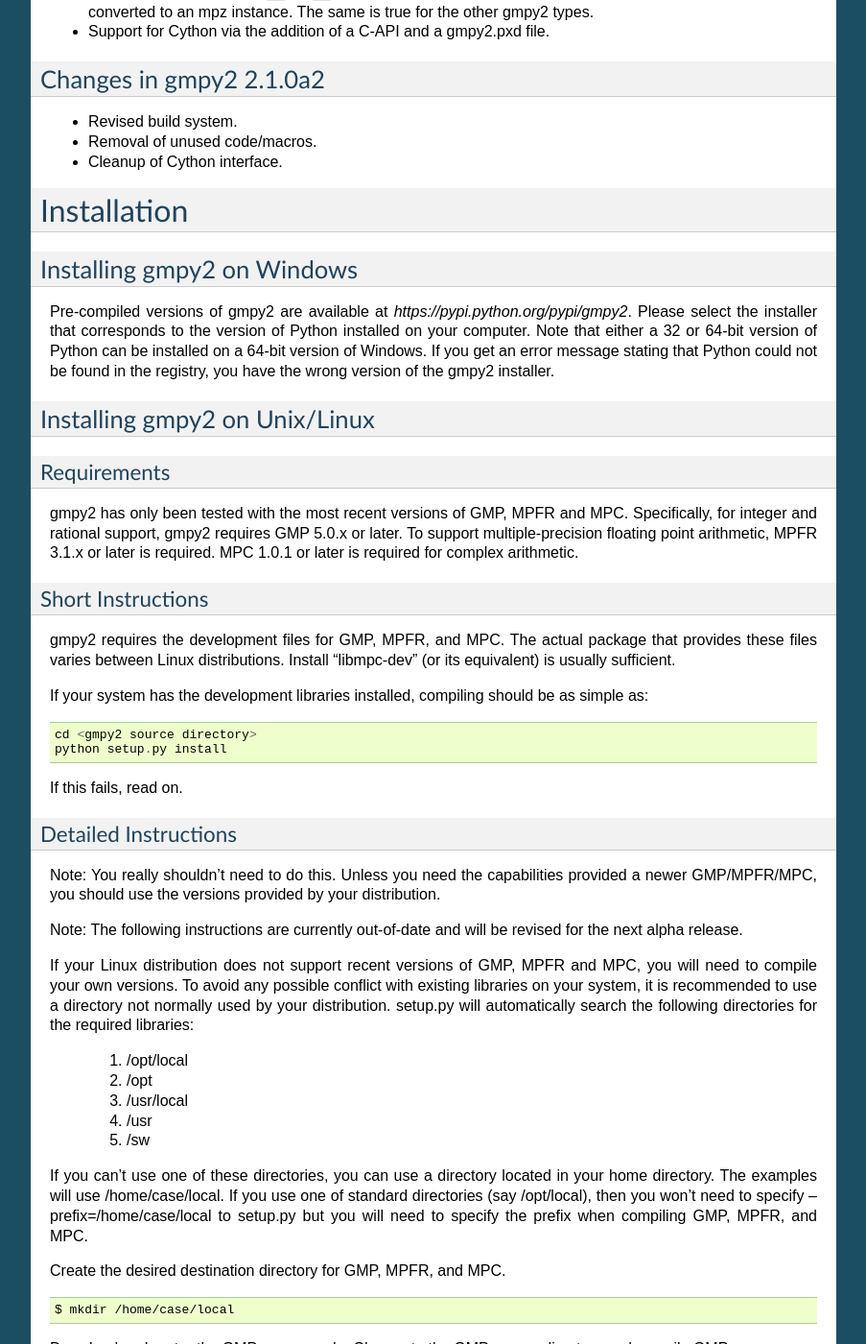
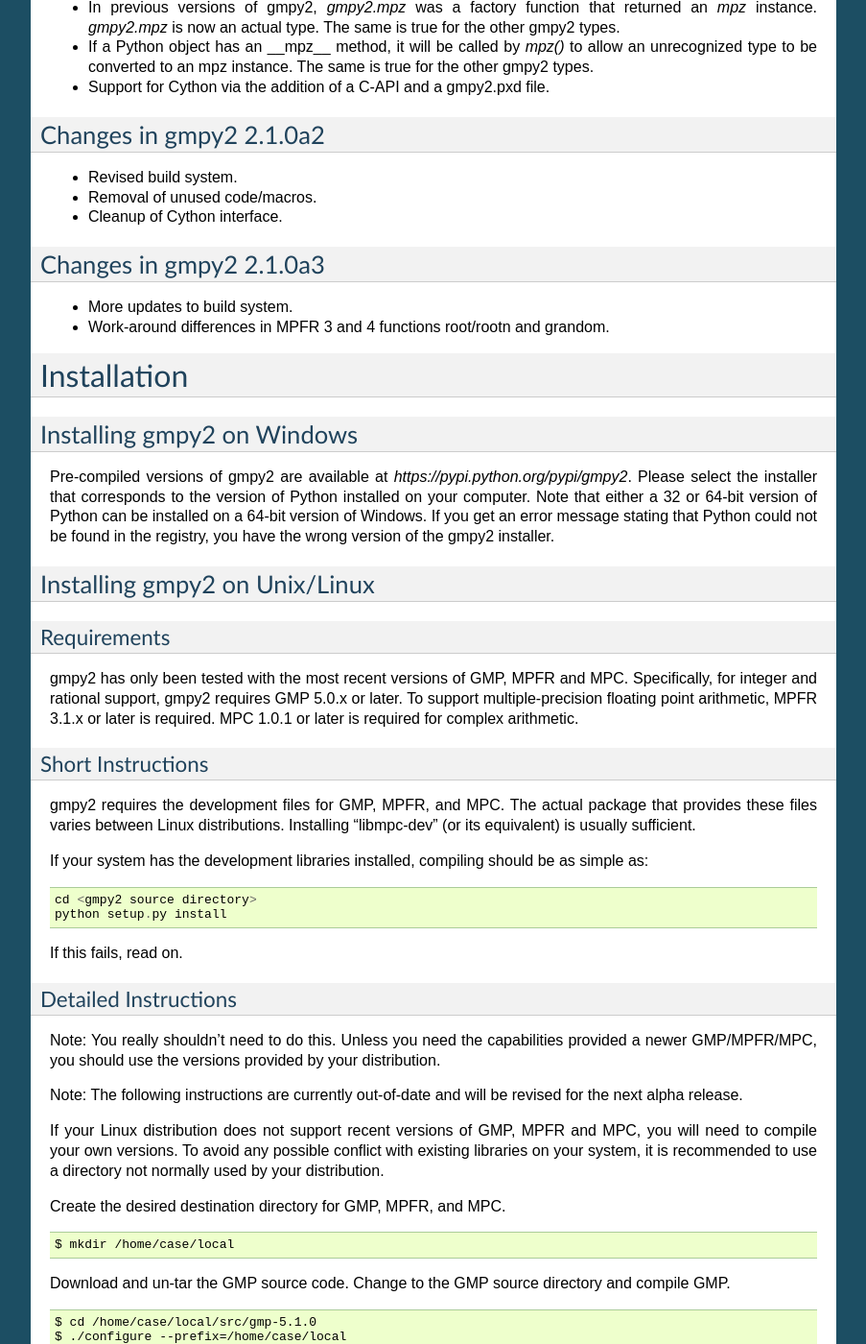
Before and after one commit to aleaxit/gmpy, a Sphinx documentation site: the page built from docs/intro.rst, in a window 1280 px wide and 1400 px high, scrolled down 1192 px. Shown: the whole window at 96% size, without its empty margins (198-1101 px from the left). Built offline with Sphinx 7.4.7, drawn with Linux system fonts in a browser that asks for light colours; formulas are drawn with MathJax 3; some of the changed text lies outside the part shown.

Commit message:
Documentatuion cleanup, part 1.

```diff
--- a/docs/conf.py
+++ b/docs/conf.py
@@ -41,7 +41,7 @@
 
 # General information about the project.
 project = u'gmpy2'
-copyright = u'2012, 2013, 2014, 2017 Case Van Horsen'
+copyright = u'2012, 2013, 2014, 2017, 2018 Case Van Horsen'
 
 # The version info for the project you're documenting, acts as replacement for
 # |version| and |release|, also used in various other places throughout the
@@ -50,7 +50,7 @@
 # The short X.Y version.
 version = '2.1'
 # The full version, including alpha/beta/rc tags.
-release = '2.1.0a1'
+release = '2.1.0a3'
 
 # The language for content autogenerated by Sphinx. Refer to documentation
 # for a list of supported languages.
--- a/docs/intro.rst
+++ b/docs/intro.rst
@@ -42,6 +42,10 @@
 several new capabilities. Most gmpy2 2.0 code should run unchanged with
 gmpy2 2.1.
 
+The most significant change in gmpy2 2.1 is support for thread-safe contexts.
+This change required extensive refactoring of almost all internal functions.
+
+
 Changes in gmpy2 2.1.0a1
 ------------------------
 
@@ -73,11 +77,19 @@
 * Removal of unused code/macros.
 * Cleanup of Cython interface.
 
+Changes in gmpy2 2.1.0a3
+------------------------
+
+* More updates to build system.
+* Work-around differences in MPFR 3 and 4 functions root/rootn and grandom.
+
 Installation
 ============
 
 Installing gmpy2 on Windows
 ---------------------------
+
+
 
 Pre-compiled versions of gmpy2 are available at `https://pypi.python.org/pypi/gmpy2`.
 Please select the installer that corresponds to the version of Python installed
@@ -101,8 +113,8 @@
 ^^^^^^^^^^^^^^^^^^
 
 gmpy2 requires the development files for GMP, MPFR, and MPC. The actual package
-that provides these files varies between Linux distributions. Install "libmpc-dev"
-(or its equivalent) is usually sufficient.
+that provides these files varies between Linux distributions. Installing
+"libmpc-dev" (or its equivalent) is usually sufficient.
 
 If your system has the development libraries installed, compiling should be as
 simple as:
@@ -127,20 +139,7 @@
 If your Linux distribution does not support recent versions of GMP, MPFR and
 MPC, you will need to compile your own versions. To avoid any possible conflict
 with existing libraries on your system, it is recommended to use a directory
-not normally used by your distribution. setup.py will automatically search the
-following directories for the required libraries:
-
-    #. /opt/local
-    #. /opt
-    #. /usr/local
-    #. /usr
-    #. /sw
-
-If you can't use one of these directories, you can use a directory located in
-your home directory. The examples will use /home/case/local. If you use one of
-standard directories (say /opt/local), then you won't need to specify
---prefix=/home/case/local to setup.py but you will need to specify the prefix
-when compiling GMP, MPFR, and MPC.
+not normally used by your distribution.
 
 Create the desired destination directory for GMP, MPFR, and MPC.
 ::
```
